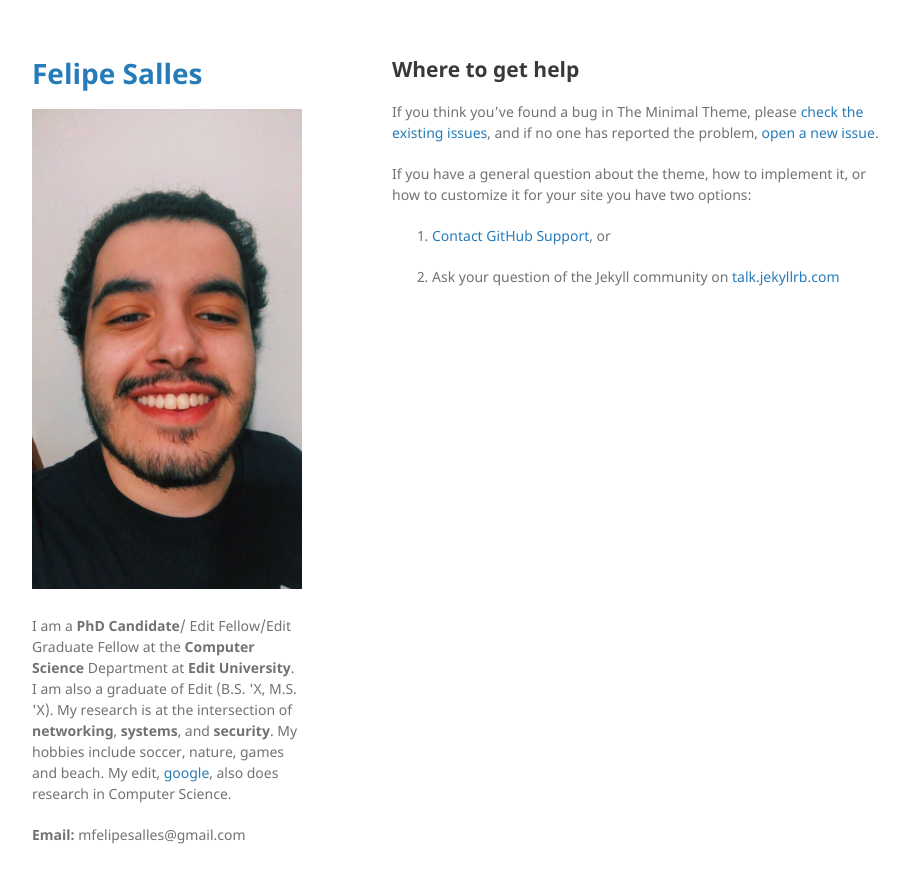
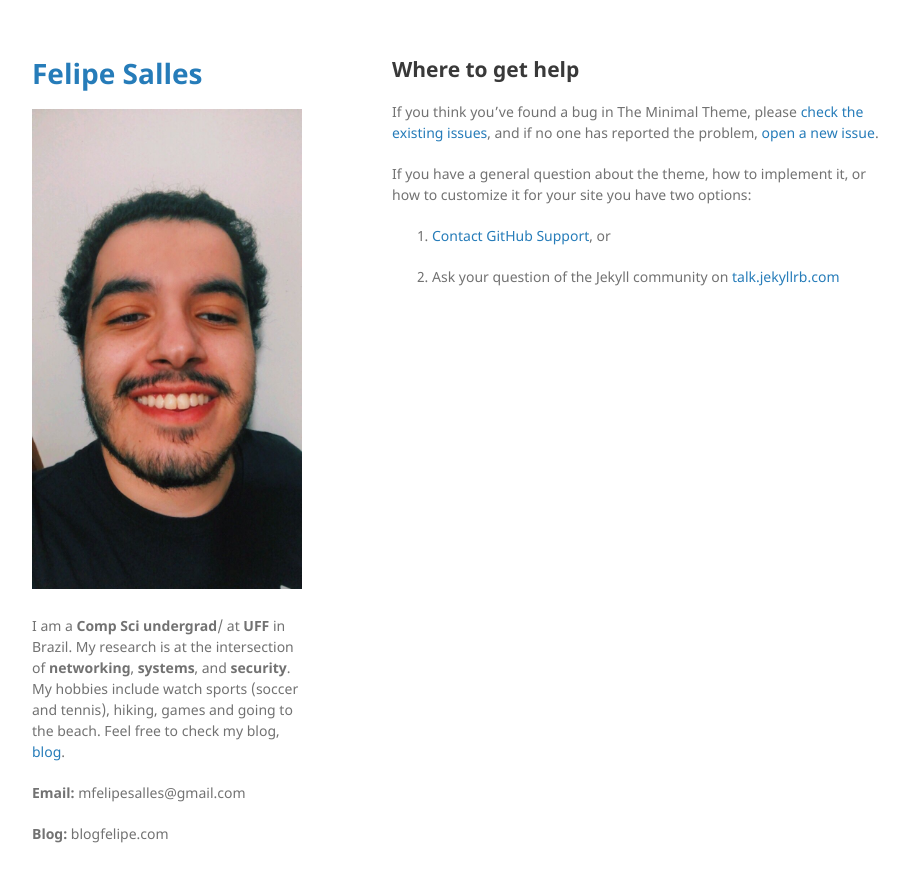
Before and after one commit to felipemsalles/felipemsalles.github.io, a Jekyll site: the page built from docs/SUPPORT.md, in a window 1280 px wide. Shown: the top 883 px of the page, without its empty margins (178-1086 px from the left). Built offline with Jekyll 4.4.1, drawn with Linux system fonts in a browser that asks for light colours; our own code applies the rules of GitHub Pages for plain Markdown files; the repository's description, which GitHub fills in, is left out.

Commit message:
Update default.html

```diff
--- a/_layouts/default.html
+++ b/_layouts/default.html
@@ -22,10 +22,11 @@
         {% endif %}
 
 
-		<p class="view"><br>I am a <b>PhD Candidate</b>/ Edit Fellow/Edit Graduate Fellow at the <b>Computer Science</b> Department at <b>Edit University</b>. I am also a graduate of Edit (B.S. 'X, M.S. 'X). My research is at the intersection of <b>networking</b>, <b>systems</b>, and <b>security</b>. My hobbies include soccer, nature, games and beach. My edit, <a href="https://google.com">google</a>, also does research in Computer Science. </p>
+		<p class="view"><br>I am a <b>Comp Sci undergrad</b>/ at <b>UFF</b> in Brazil. My research is at the intersection of <b>networking</b>, <b>systems</b>, and <b>security</b>. My hobbies include watch sports (soccer and tennis), hiking, games and going to the beach. Feel free to check my blog, <a href="https://blogfelipe.com">blog</a>.</p>
 
         {% if site.github.is_user_page %}
         <p class="view"><b>Email:</b> mfelipesalles@gmail.com</p>
+        <p class="view"><b>Blog:</b> blogfelipe.com</p>
         {% endif %}
 
 
```
